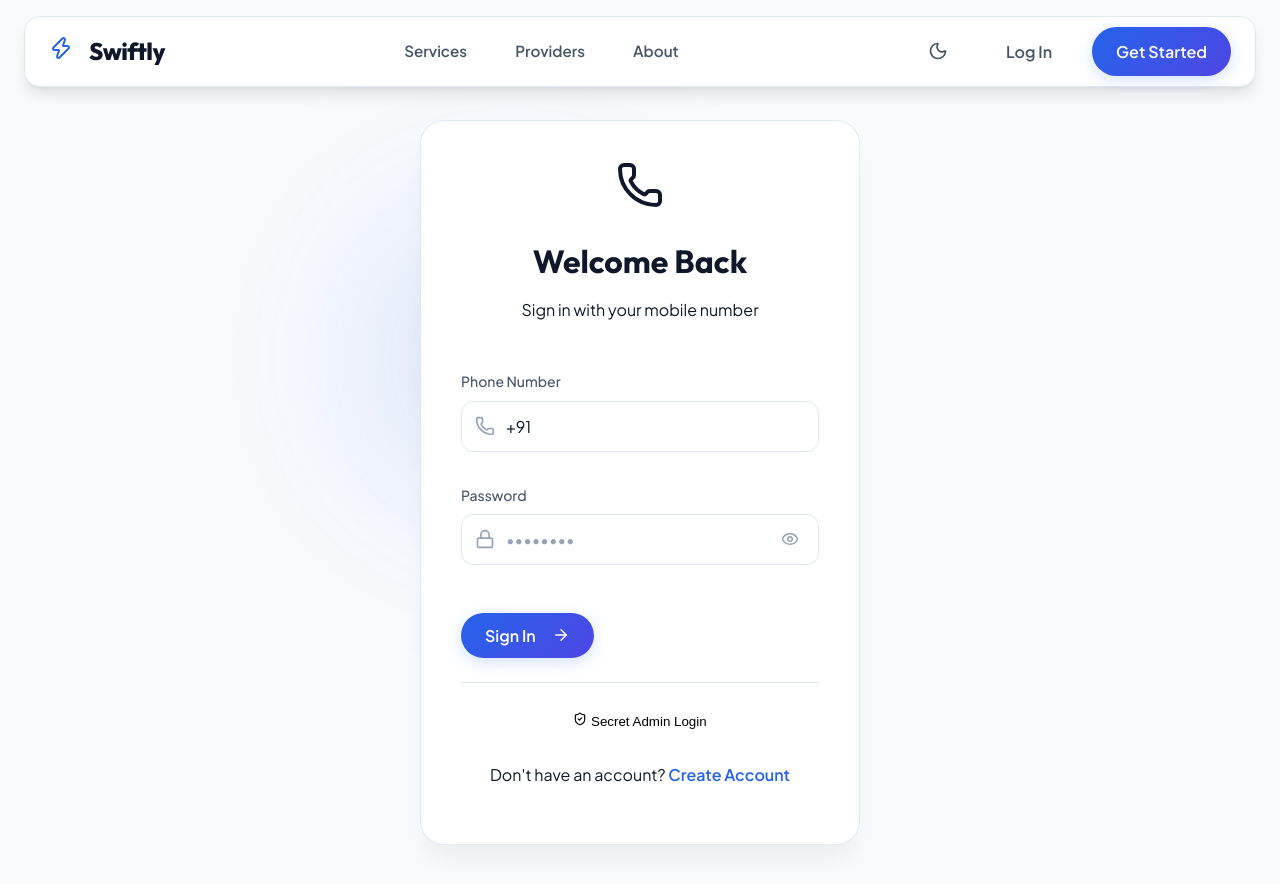
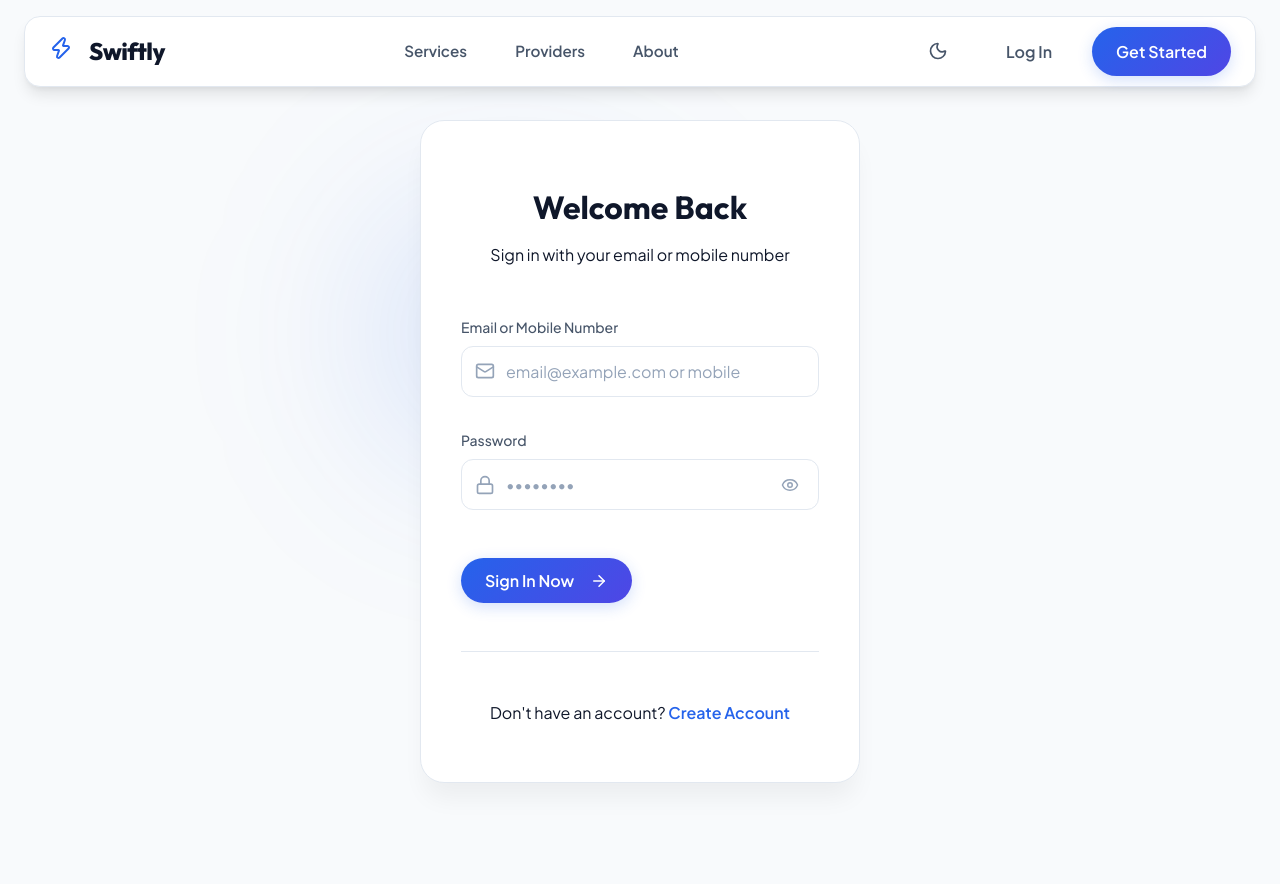
Before and after one commit to devanshmishr25/Swiftly, a React (Vite) app in the folder frontend/: page /login in a window 1280 px wide. Shown: the top 884 px of the page. After the commit the page ends 831 px from the top, so only its background shows below. Built offline with nearby package versions, Linux system fonts and the light colour scheme.

Commit message:
Experience Revert: Restored Email + Password login and signup flow; Corrected global identity search

```diff
--- a/frontend/src/pages/Login.jsx
+++ b/frontend/src/pages/Login.jsx
@@ -1,16 +1,15 @@
 import { useState } from 'react';
 import { useNavigate, Link } from 'react-router-dom';
-import { Phone, Lock, Eye, EyeOff, ArrowRight, ShieldCheck } from 'lucide-react';
+import { Mail, Lock, Eye, EyeOff, ArrowRight } from 'lucide-react';
 import axios from 'axios';
 import './Auth.css';
 
 const Login = () => {
-  const [identifier, setIdentifier] = useState('+91 ');
+  const [identifier, setIdentifier] = useState('');
   const [password, setPassword] = useState('');
   const [error, setError] = useState('');
   const [showPassword, setShowPassword] = useState(false);
   const [loading, setLoading] = useState(false);
-  const [isAdminMode, setIsAdminMode] = useState(false);
   const navigate = useNavigate();
 
   const handleLogin = async (e) => {
@@ -18,16 +17,12 @@ const Login = () => {
     setError('');
     setLoading(true);
 
-    // Auto-fill admin for testing if clicking the Quick Button
-    const phoneToSubmit = identifier.trim();
-
     try {
-      const response = await axios.post('/api/auth/login', { phone: phoneToSubmit, password });
+      const response = await axios.post('/api/auth/login', { identifier, password });
 
       localStorage.setItem('swiftly_token', response.data.token);
       localStorage.setItem('swiftly_user', JSON.stringify(response.data.user));
 
-      // Clear all state and hard refresh to dashboard/admin
       if (response.data.user?.role === 'admin') {
         window.location.href = '/admin';
       } else {
@@ -35,46 +30,33 @@ const Login = () => {
       }
     } catch (err) {
       console.error(err);
-      setError(err.response?.data?.message || 'Invalid credentials. Please try again.');
+      setError(err.response?.data?.message || 'Invalid email/phone or password. Please try again.');
     } finally {
       setLoading(false);
     }
-  };
-
-  const loginAsAdmin = () => {
-    setIdentifier('+91 00000 00000');
-    setPassword('Admin@123');
-    setIsAdminMode(true);
   };
 
   return (
     <div className="auth-page">
       <div className="auth-container glass-panel animate-fade-in-scale">
         <div className="auth-header">
-          <div className="flex-center mb-md">
-            {isAdminMode ? <ShieldCheck size={48} className="text-primary" /> : <Phone size={48} className="text-accent" />}
-          </div>
-          <h2>{isAdminMode ? 'Super Admin Login' : 'Welcome Back'}</h2>
-          <p className="text-secondary">{isAdminMode ? 'Official System Access' : 'Sign in with your mobile number'}</p>
+          <h2>Welcome Back</h2>
+          <p className="text-secondary">Sign in with your email or mobile number</p>
         </div>
 
         <form onSubmit={handleLogin} className="auth-form">
           {error && <div className="error-message" style={{ color: 'var(--error-color)', marginBottom: '1rem', fontSize: '0.875rem', textAlign: 'center' }}>{error}</div>}
 
           <div className="input-group">
-            <label className="input-label">Phone Number</label>
+            <label className="input-label">Email or Mobile Number</label>
             <div className="input-wrapper">
-              <Phone className="input-icon" size={20} />
+              <Mail className="input-icon" size={20} />
               <input
                 type="text"
                 className="input-field with-icon"
-                placeholder="+91 00000 00000"
+                placeholder="email@example.com or mobile"
                 value={identifier}
-                onChange={(e) => {
-                  const val = e.target.value;
-                  if (val.startsWith('+91 ')) setIdentifier(val);
-                  else if (val === '' || val.length < 4) setIdentifier('+91 ');
-                }}
+                onChange={(e) => setIdentifier(e.target.value)}
                 required
               />
             </div>
@@ -102,24 +84,13 @@ const Login = () => {
             </div>
           </div>
 
-          <button type="submit" disabled={loading} className={`btn w-full ${isAdminMode ? 'btn-secondary' : 'btn-primary'}`} style={{ marginTop: '1rem' }}>
-            {loading ? 'Authenticating...' : isAdminMode ? 'Enter Admin Panel' : 'Sign In'} <ArrowRight size={18} />
+          <button type="submit" disabled={loading} className="btn btn-primary w-full" style={{ marginTop: '1rem' }}>
+            {loading ? 'Authenticating...' : 'Sign In Now'} <ArrowRight size={18} />
           </button>
         </form>
 
-        <div className="auth-footer" style={{ borderTop: '1px solid var(--border-color)', marginTop: '1.5rem', paddingTop: '1.5rem' }}>
-          {!isAdminMode ? (
-            <>
-              <button onClick={loginAsAdmin} className="text-secondary text-sm" style={{ border: 'none', background: 'none', cursor: 'pointer', marginBottom: '1rem' }}>
-                <ShieldCheck size={14} /> Secret Admin Login
-              </button>
-              <p>Don't have an account? <Link to="/register" className="text-primary link">Create Account</Link></p>
-            </>
-          ) : (
-            <button onClick={() => setIsAdminMode(false)} className="text-primary text-sm" style={{ border: 'none', background: 'none', cursor: 'pointer' }}>
-               Back to Customer Login
-            </button>
-          )}
+        <div className="auth-footer">
+          <p>Don't have an account? <Link to="/register" className="text-primary link">Create Account</Link></p>
         </div>
       </div>
     </div>
--- a/frontend/src/pages/Register.jsx
+++ b/frontend/src/pages/Register.jsx
@@ -1,11 +1,12 @@
 import { useState } from 'react';
 import { Link, useNavigate } from 'react-router-dom';
-import { User, Lock, Eye, EyeOff, ArrowRight, Phone } from 'lucide-react';
+import { Mail, Lock, Eye, EyeOff, ArrowRight, User, Phone } from 'lucide-react';
 import axios from 'axios';
 import './Auth.css';
 
 const Register = () => {
   const [name, setName] = useState('');
+  const [email, setEmail] = useState('');
   const [phone, setPhone] = useState('+91 ');
   const [password, setPassword] = useState('');
   const [role, setRole] = useState('customer');
@@ -21,25 +22,26 @@ const Register = () => {
     setError('');
     setLoading(true);
 
-    // Clean phone number (remove spaces for backend searchability)
+    // Clean phone number
     const cleanPhone = phone.replace(/\s+/g, '');
 
     try {
       const payload = {
         name,
+        email,
         phone: cleanPhone,
         password,
         role,
         category: role === 'provider' ? category : "",
-        isAutoVerified: true // Automatically verify all signups for now
+        isAutoVerified: true // Keep verification easy
       };
 
       await axios.post('/api/auth/register', payload);
-      alert('Account created successfully! You can now login.');
+      alert('Registration successful! You can now login.');
       navigate('/login');
     } catch (err) {
       console.error(err);
-      setError(err.response?.data?.message || 'Failed to create account. Try a different phone number.');
+      setError(err.response?.data?.message || 'Failed to create account. Try a different email or phone number.');
     } finally {
       setLoading(false);
     }
@@ -77,6 +79,21 @@ const Register = () => {
                 placeholder="Enter your name"
                 value={name}
                 onChange={(e) => setName(e.target.value)}
+                required
+              />
+            </div>
+          </div>
+
+          <div className="input-group">
+            <label className="input-label">Email Address</label>
+            <div className="input-wrapper">
+              <Mail className="input-icon" size={20} />
+              <input
+                type="email"
+                className="input-field with-icon"
+                placeholder="email@example.com"
+                value={email}
+                onChange={(e) => setEmail(e.target.value)}
                 required
               />
             </div>
```
Also changed, not shown: 1 other file (tests, documents, lock files or other folders).
